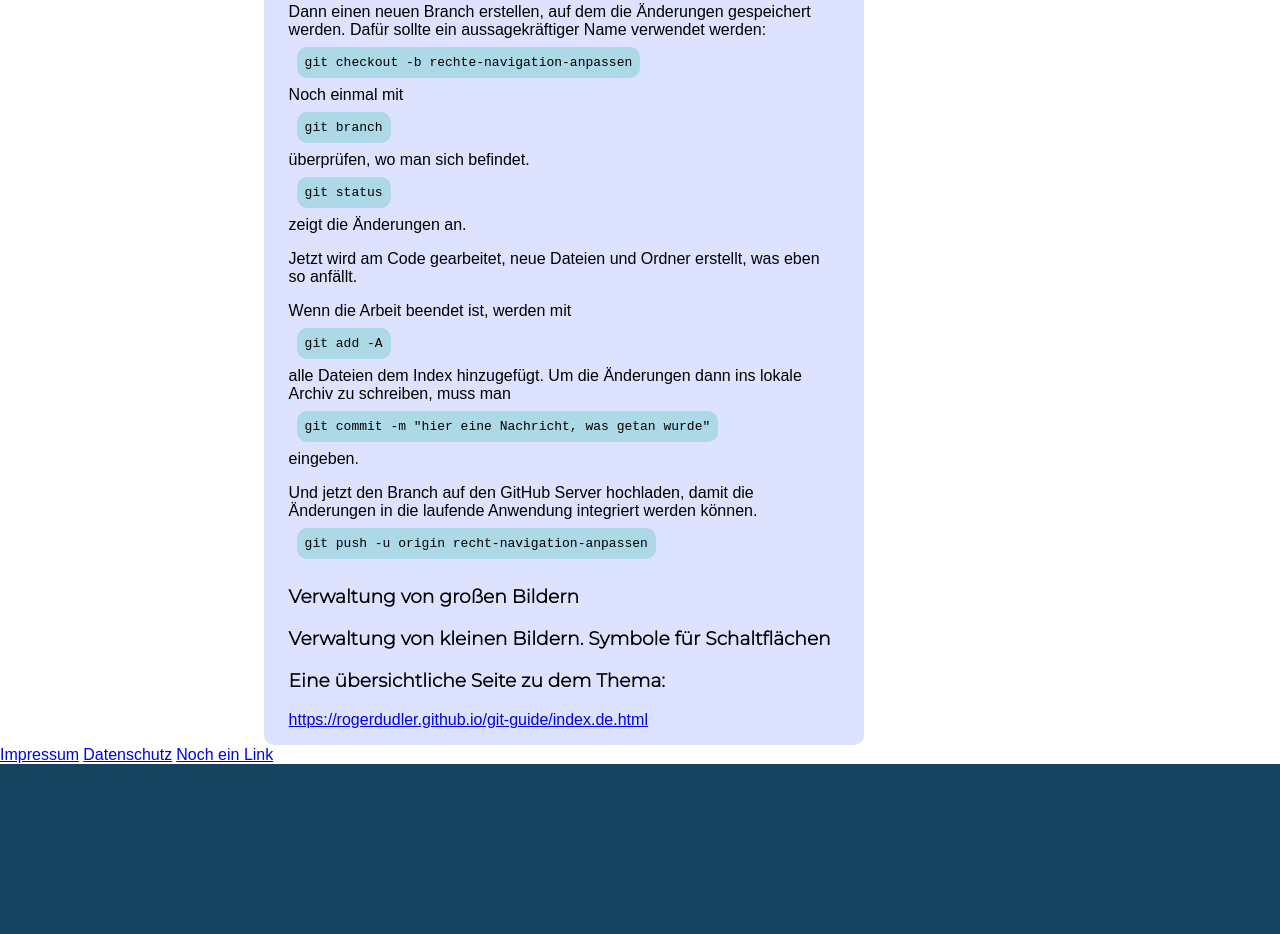
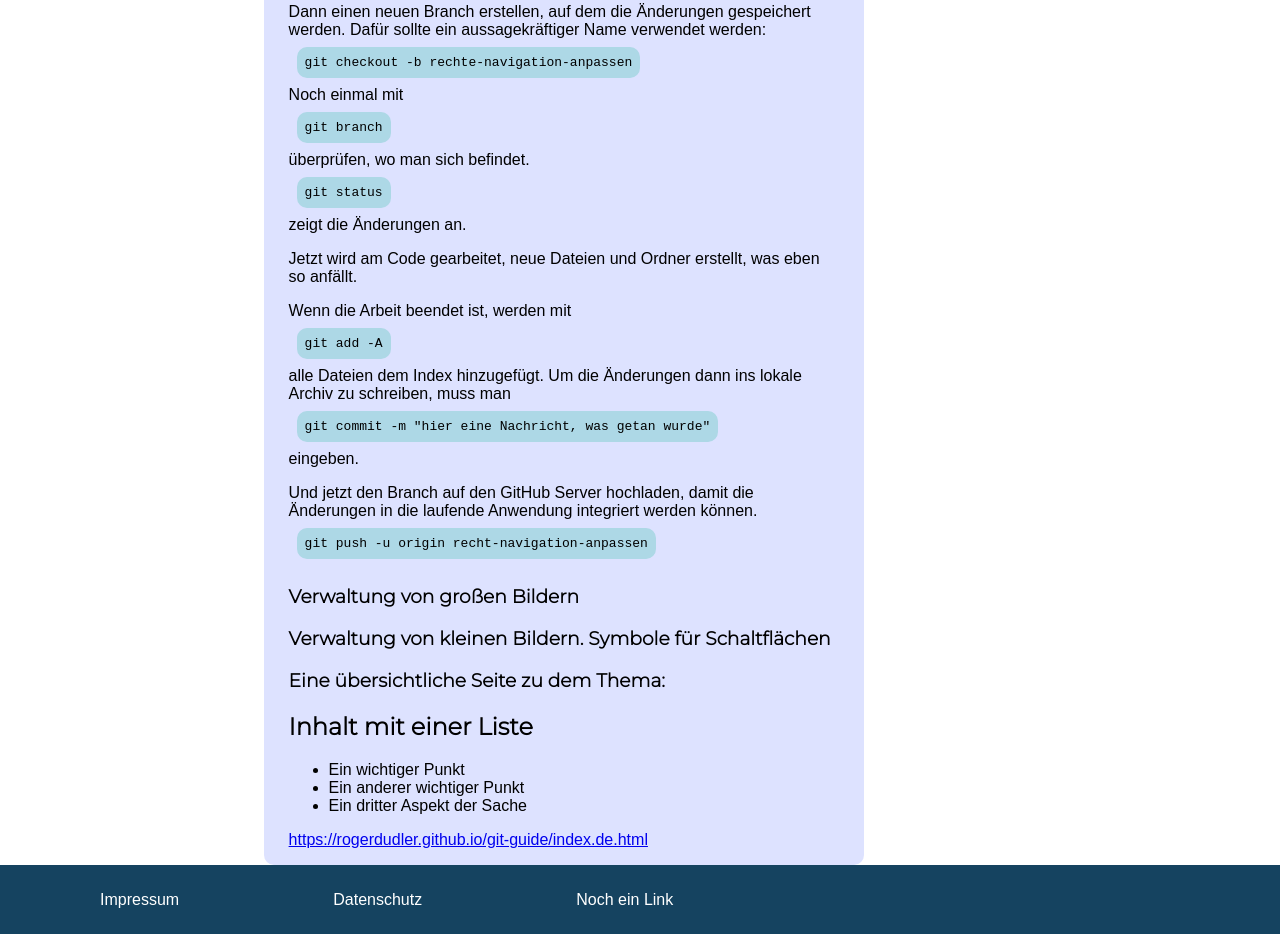
Before and after one commit to dev-bi/bi-kompass-static-v2, a plain HTML site: page interiorpage.html in a window 1280 px wide. Shown: the part 935-1869 px from the top of the page. Before the commit the page ends 1699 px from the top, so only its background shows below. Drawn offline with Linux system fonts and the light colour scheme.

```diff
--- a/interior-style.css
+++ b/interior-style.css
@@ -1,6 +1,7 @@
-ul {
+/*ul {
     padding: 0;
-}
+}*/
+
 code {
     background-color: lightblue;
     padding: 8px;
@@ -14,16 +15,31 @@ code {
 }
 
 .bi-menu {
+    padding: 0;
     font-family: 'Montserrat', sans-serif; /* 'Segoe UI', Tahoma, Geneva, Verdana, sans-serif; */
     list-style-type: none;
     padding-right: 15px;
 }
+
+
 
 .bi-menu a {
     text-decoration: none;
     color: #3c3ab9;
 }
 
+/*
+*   .bi-articles müssen unter .bi-menu stehen,
+*     da höhere Priorität beim Design
+*/
+
+.bi-articles {
+
+}
+
+.bi-articles a:hover {
+    text-decoration: underline;
+}
 
 
 /* NOTE: #bi-main-menu a, .current-link -> added in style.css! */
@@ -111,3 +127,18 @@ li, a {
     margin-top: 25px;
     text-align: center;
 }
+
+/* Footer */
+#footer {
+    background-color: #154360;
+    color: white;
+    width: 100%;
+    padding: 25px 0;
+}
+
+#footer a {
+    text-decoration: none;
+    color: white;
+    margin: 50px;
+    padding-left: 50px;
+}
--- a/interiorpage.html
+++ b/interiorpage.html
@@ -31,7 +31,7 @@
     <div class="container-flex">
         <div id="dev-page-links">
             <h2>Entwickler-Bereich</h2>
-            <ul class="bi-menu">
+            <ul class="bi-menu bi-articles">
                 <li><a href="#">Vorbereitung</a></li>
                 <li><a href="#">GitHub Workflow</a></li>
                 <li><a href="#">Aufgaben</a></li>
@@ -39,6 +39,7 @@
         </div>
 
         <div class="content-container">
+            <div class="bi-kompass-content-container">
                 <p><h2>GitHub Workflow</h2>
                     <p>Zu allererst muss Git installiert werden. Für Windows geht man dafür hierhin:<br /><a href="https://git-scm.com/download/win">https://git-scm.com/download/win</a></p>
                     <h3>Auf welchem Repository arbeite ich?</h3>
@@ -60,8 +61,18 @@
                     <h3>Verwaltung von kleinen Bildern. Symbole für Schaltflächen</h3>
                     <p> </p>
 
+                    <h3>Eine übersichtliche Seite zu dem Thema:</h3>
+            </div>
 
-            <h3>Eine übersichtliche Seite zu dem Thema:</h3>
+            <div class="bi-kompass-content-container">
+                <h2>Inhalt mit einer Liste</h2>
+                <ul>
+                    <li>Ein wichtiger Punkt</li>
+                    <li>Ein anderer wichtiger Punkt</li>
+                    <li>Ein dritter Aspekt der Sache</li>
+                </ul>
+            </div>
+
 
 
 
```
Lines whose indentation alone changed are shown as unchanged.
